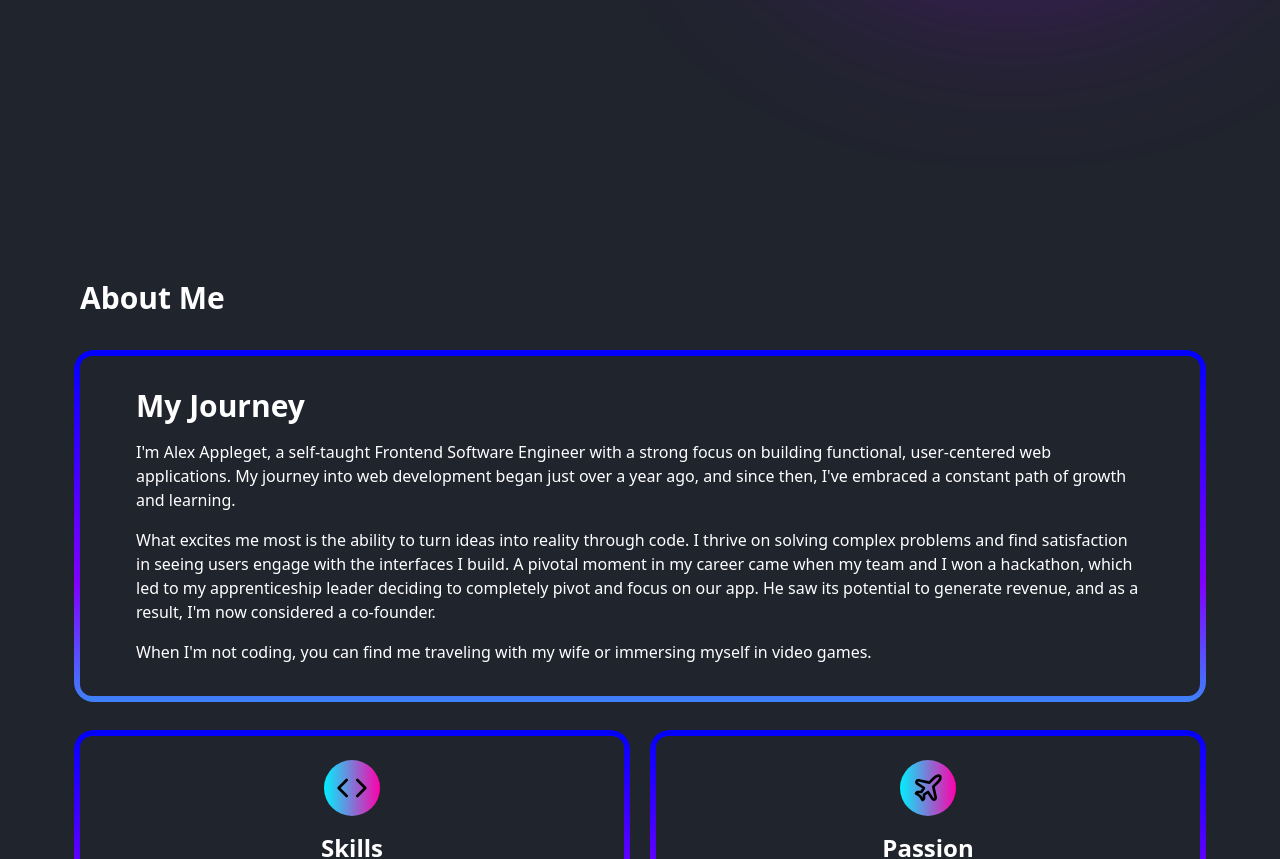
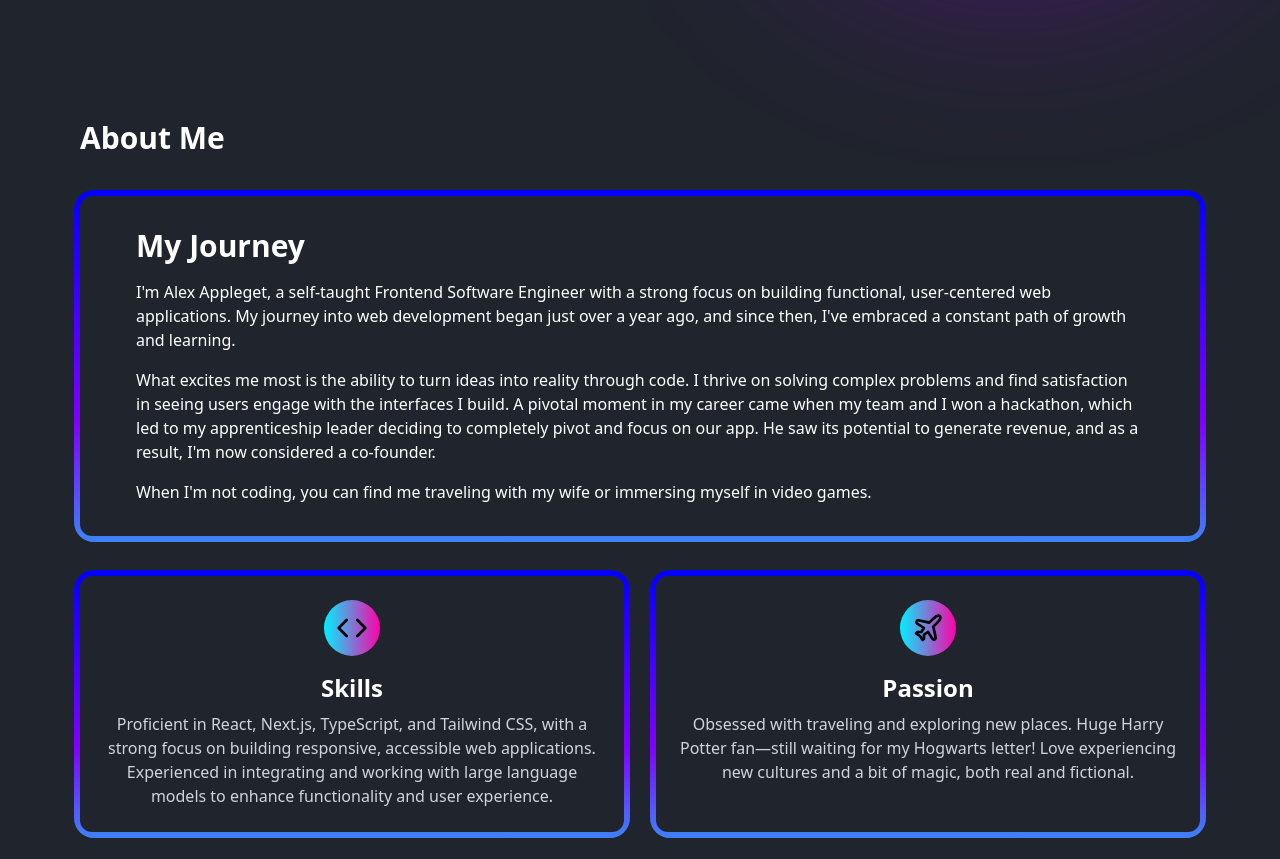
Before and after one commit to alexappleget/portfolio-v3, a Next.js app: page / in a window 1280 px wide. Shown: the part 680-1539 px from the top of the page. Built offline with nearby package versions, Linux system fonts and the light colour scheme.

Commit message:
Fix: adjusted margins and paddings

```diff
--- a/components/AboutMe/AboutMe.tsx
+++ b/components/AboutMe/AboutMe.tsx
@@ -21,7 +21,7 @@ const aboutMeItems = [
 
 export const AboutMeSection = () => {
   return (
-    <section className="flex flex-col gap-10 w-full px-6 my-20 md:px-20 md:py-20">
+    <section className="flex flex-col gap-10 w-full px-6 md:px-20">
       <h2 className="text-white text-3xl font-bold">About Me</h2>
       <NeonGradientCardNoGlow borderSize={6}>
         <Card className="rounded-xl bg-[#20242d] p-6 md:p-8">
--- a/components/HeroSection/HeroSection.tsx
+++ b/components/HeroSection/HeroSection.tsx
@@ -16,7 +16,7 @@ export const HeroSection = ({
     }
   };
   return (
-    <section className="relative w-full min-h-screen flex flex-col md:flex-row items-center justify-center md:justify-start px-6 py-6 md:px-20 md:py-20">
+    <section className="relative w-full min-h-screen flex flex-col md:flex-row items-center justify-center md:justify-start px-6 md:px-20">
       <div className="flex flex-col justify-center gap-6 md:gap-4 text-white w-full md:w-1/2 text-center md:text-left md:mt-0">
         <p className="text-3xl md:text-4xl">Hey! My name is</p>
         <h1 className="text-5xl md:text-7xl font-bold">Alex Appleget</h1>
```
